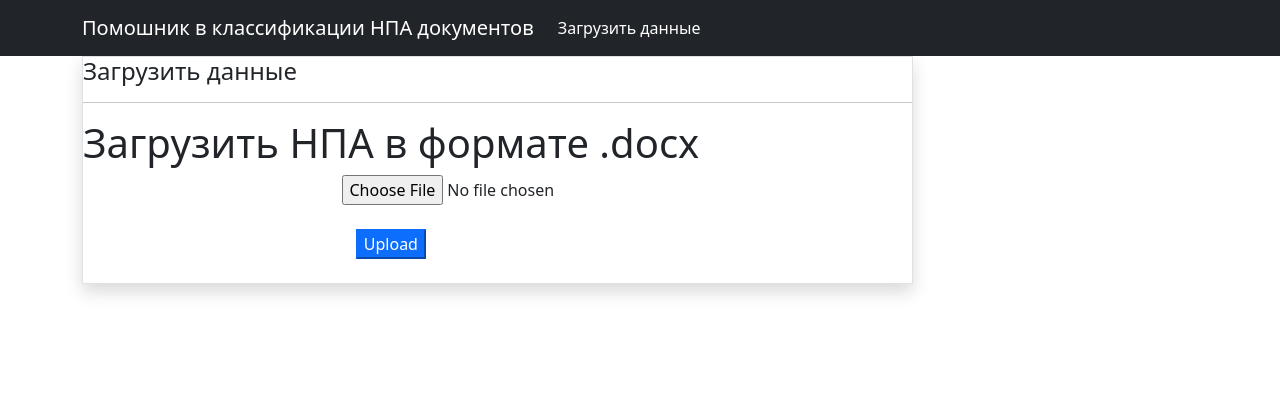
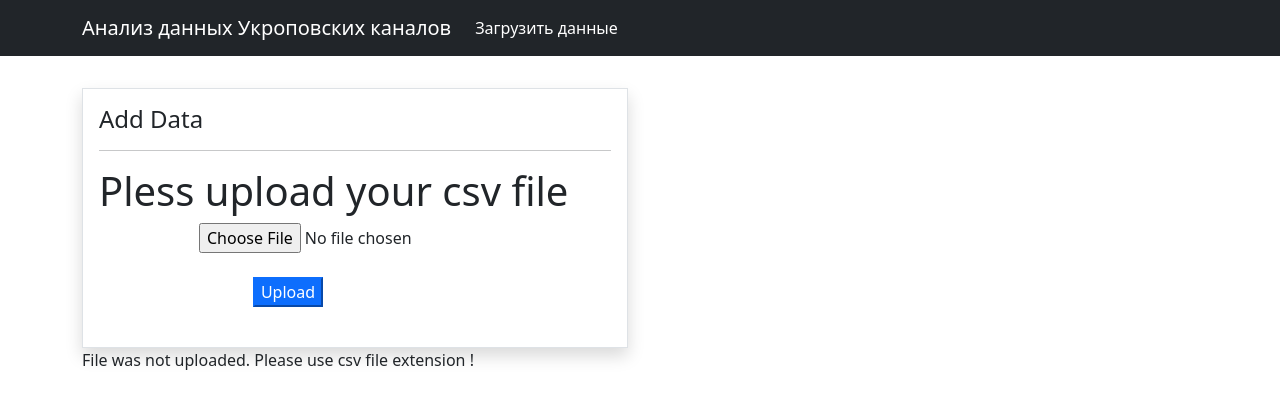
Before and after one commit to Buttee-bit/Analiz_tg_channel_UK, a Django app: page / in a window 1280 px wide. Shown: the top 409 px of the page. Run offline with Django 4.2, Linux system fonts and the light colour scheme; some libraries are stand-ins or nearby versions.

Commit message:
Revert "'Переделывание под нужды хакатона ML веб сервис '"
This reverts commit 4af29975

Signed-off-by: Buttee-bit <63400112+Buttee-bit@users.noreply.github.com>

```diff
--- a/django_charts/data/views.py
+++ b/django_charts/data/views.py
@@ -1,20 +1,6 @@
 import os
-import docx
-import re
+
 import pandas as pd
-import numpy as np
-import pickle
-
-import nltk
-from nltk.corpus import stopwords
-from nltk.stem.porter import PorterStemmer
-from nltk.stem import WordNetLemmatizer
-from nltk.stem import SnowballStemmer as snow
-
-from sklearn.feature_extraction.text import  TfidfVectorizer
-
-
-
 from django.contrib import messages
 from django.core.files.storage import FileSystemStorage
 from django.shortcuts import render, redirect
@@ -24,10 +10,10 @@ from django.shortcuts import render, redirect
 
 
 def index(request):
-    global attributied, name
+    global attributied
     if request.method == "POST":
         uploaded_file = request.FILES['document']
-        if uploaded_file.name.endswith('.docx'):
+        if uploaded_file.name.endswith('.csv'):
             # save csv file in media folder
             savefile = FileSystemStorage()
 
@@ -39,7 +25,7 @@ def index(request):
             readfile(file_directiry)
             return redirect(results)
     else:
-        pass
+        messages.warning(request, 'File was not uploaded. Please use csv file extension !')
 
     return render(request, 'dashboard/index.html')
 
@@ -48,133 +34,116 @@ def index(request):
 
 def readfile(filename):
     ## Объявление глобальных переменных
-    global model, path_document, \
-        data_norm, list_text_doc, len_doc_paragraph, \
-        df_docx, dict_class_color, \
+    global list_keys_valuse_counts, list_values_valuse_counts, \
+        data_norm, my_file, list_keys_to_week, \
+        list_values_to_week, list_keys_mount, \
         list_values_mount, dict_week
 
     ## Чтение и обрабока данных
+    def normalize_data():
+        data = pd.read_csv('data_tg.csv')
+        data['date_time'] = data['date'] + ' ' + data['time']
+        data['date_time'] = pd.to_datetime(data['date_time'])
+        data.index = data['date_time']
+        data = data.drop(columns=['date', 'time'], axis=1)
+        data = data.drop(columns=['md5'], axis=1)
+        data = data.drop(columns=['image'], axis=1)
+        data = data.drop(columns=['messageLink'], axis=1)
+        data = data.drop(columns=['messageImage'], axis=1)
+        data = data.drop(columns=['forwardedChanel'], axis=1)
 
+        return data
 
-    #data_norm = normalize_data()
-    def get_model(path_model):
-        with open(path_model, 'rb') as file:
-            pickle_model = pickle.load(file)
-        return pickle_model
-    model = get_model(r'model\LinearSVC_model_2700.pkl')
+    data_norm = normalize_data()
 
     ##  Создание графика распределения по дням для каждой группы
-    def load_file(path_to_file):
-        doc = docx.Document(path_to_file)
-        all_paragraphs = doc.paragraphs
-        list_text_doc = [par.text for par in all_paragraphs]
-        len_doc_paragraph = len(all_paragraphs)
-        return list_text_doc, len_doc_paragraph
-    list_text_doc,len_doc_paragraph = load_file('media\\' + name)
+    def get_list_value_counts(data_norm):
+        data_counts = data_norm.groupby('chanel', as_index=False).agg({
+            "id": 'count'
+        }).sort_values('id', ascending=False)
+        list_keys_valuse_counts = []
+        list_values_valuse_counts = []
+        for key, value in zip(data_counts['chanel'], data_counts['id']):
+            list_keys_valuse_counts.append(key)
+            list_values_valuse_counts.append(value)
+        return list_keys_valuse_counts, list_values_valuse_counts
 
-    def get_dict_class_to_color(path_color):
-        dict_class_color ={}
-        df = pd.read_csv(path_color)
-        df.index = df['Unnamed: 0']
-        f_1 = df['f1-score']
-        for class_, value in zip(f_1.index, f_1.values):
-            if value < .25:
-                dict_class_color[class_] = 'black'
-            if value < .5 and value > .25:
-                dict_class_color[class_] = 'brown'
-            if value < .75 and value > 0.5:
-                dict_class_color[class_] = 'green'
-            if value > .75:
-                dict_class_color[class_] = 'blue'
+    list_keys_valuse_counts, list_values_valuse_counts = get_list_value_counts(data_norm)
 
-        return dict_class_color
+    ## Создание графика распределения сообщений по дням месяца
+    def get_list_key_value_mount(data_norm):
+        data_norm_M = data_norm.resample('d').id.nunique().to_frame(name='mount_count')
+        data_norm_M['Day'] = data_norm_M.index.day
+        list_keys_mount = list(data_norm_M.Day.unique())
+        list_values_mount = list(data_norm_M.mount_count)
+        return list_keys_mount, list_values_mount
 
+    list_keys_mount, list_values_mount = get_list_key_value_mount(data_norm)
 
-    dict_class_color = get_dict_class_to_color('model\\'+ 'df_class_rep.csv')
-    print(dict_class_color)
-    #list_keys_valuse_counts, list_values_valuse_counts = get_list_value_counts(data_norm)
-    def pandas_df_text(text_doc):
-        df = pd.DataFrame(text_doc, columns=['text'])
-        return df
+    def value_for_week(data_norm):
 
-    df_docx = pandas_df_text(list_text_doc)
-    ## Создание графика распределения сообщений по дням месяца
-    def clear_text(text):
-        stop_words = set(stopwords.words('russian'))
-        text_cleaning_re = "[A-Za-z0-9!#$%&'()*+,./:;<=>?@[\]^_`{|}~—\"\-]+"
-        tokens = []
-        text = re.sub(text_cleaning_re, ' ', str(text).lower()).strip()
-        text = re.sub(r'\s+', ' ', text)
-        for token in text.split():
-            if token not in stop_words:
-                token = "".join(c for c in token if token.isalnum())
-                if len(token) != 2:
-                    tokens.append(token)
-        return " ".join(tokens)
+        data_to_week = pd.DataFrame(data=data_norm, index=None)
+        data_to_week['date_time'] = pd.to_datetime(data_to_week['date_time'])
+        data_to_week['dow'] = data_to_week.date_time.dt.day_name()
+        data_to_week['hour'] = data_to_week.date_time.dt.hour
 
-    def pre_process(text):
-        stemmer = snow('russian')
-        tokens = []
-        for token in text.split():
-            tokens.append(stemmer.stem(token))
-        return " ".join(tokens)
+        data_to_week = data_to_week.groupby([
+            'dow',
+            'hour'
+        ]).hour.count().to_frame(name='day_hour_count')
+        data_to_week = data_to_week.reset_index()
+        # Сюда вставить цикл по дням недели
+        list_week = list(data_to_week.dow.unique())
 
-    texts_ = df_docx.text.apply(lambda x: clear_text(x))
-    texts_stemm = texts_.apply(lambda x: pre_process(x))
+        dict_week = {}
+        for i in list_week:
+            dict_week[i] = [[], []]
 
-    #list_keys_mount, list_values_mount = get_list_key_value_mount(data_norm)
-#Возвращает словарь в котором обозначено в каком параграфе какой класс
-    def tfidf_text(texts_stemm):
-        tfidf_doc = TfidfVectorizer(max_features=2745, ngram_range=(1, 4))
-        X = tfidf_doc.fit_transform(texts_stemm)
-        Ypredict = model.predict(X)
-        Ypredict = Ypredict.tolist()
-        range_ = [i for i in range(len(Ypredict))]
-        dict_ = {}
-        for i in range_:
-            dict_[i] = Ypredict[i]
-        return dict_
-    dict_ = tfidf_text(texts_stemm)
+        for day in dict_week:
+            data_to_day = data_to_week[data_to_week['dow'] == day]
+            for key, value in zip(data_to_day['hour'], data_to_day['day_hour_count']):
+                dict_week[day][0].append(key)
+                dict_week[day][1].append(value)
+        return dict_week
 
-    #dict_week = value_for_week(data_norm)
+    dict_week = value_for_week(data_norm)
 
 
 def results(request):
-
-    #list_k_Monday = dict_week['Monday'][0]
-    #list_v_Monday = dict_week['Monday'][1]
-    #list_k_Saturday = dict_week['Saturday'][0]
-    #list_v_Saturday = dict_week['Saturday'][1]
-    #list_k_Sunday = dict_week['Sunday'][0]
-    #list_v_Sunday = dict_week['Sunday'][1]
-    #list_k_Thursday = dict_week['Thursday'][0]
-    #list_v_Thursday = dict_week['Thursday'][1]
-    #list_k_Tuesday = dict_week['Tuesday'][0]
-    #list_v_Tuesday = dict_week['Tuesday'][1]
-    #list_k_Wednesday = dict_week['Wednesday'][0]
-    #list_v_Wednesday = dict_week['Wednesday'][1]
-    #list_k_Friday = dict_week['Friday'][0]
-    #list_v_Friday = dict_week['Friday'][1]
+    list_k_Monday = dict_week['Monday'][0]
+    list_v_Monday = dict_week['Monday'][1]
+    list_k_Saturday = dict_week['Saturday'][0]
+    list_v_Saturday = dict_week['Saturday'][1]
+    list_k_Sunday = dict_week['Sunday'][0]
+    list_v_Sunday = dict_week['Sunday'][1]
+    list_k_Thursday = dict_week['Thursday'][0]
+    list_v_Thursday = dict_week['Thursday'][1]
+    list_k_Tuesday = dict_week['Tuesday'][0]
+    list_v_Tuesday = dict_week['Tuesday'][1]
+    list_k_Wednesday = dict_week['Wednesday'][0]
+    list_v_Wednesday = dict_week['Wednesday'][1]
+    list_k_Friday = dict_week['Friday'][0]
+    list_v_Friday = dict_week['Friday'][1]
 
     context = {
-        #'list_keys_mount': list_keys_mount,
-        #'list_values_mount': list_values_mount,
-        #'list_keys_valuse_counts': list_keys_valuse_counts,
-        #'list_values_valuse_counts': list_values_valuse_counts,
-        #'list_k_Monday': list_k_Monday,
-        #'list_v_Monday': list_v_Monday,
-        #'list_k_Saturday': list_k_Saturday,
-        #'list_v_Saturday': list_v_Saturday,
-       # 'list_k_Sunday': list_k_Sunday,
-        #'list_v_Sunday': list_v_Sunday,
-        #'list_k_Thursday': list_k_Thursday,
-        #'list_v_Thursday': list_v_Thursday,
-        #'list_k_Tuesday': list_k_Tuesday,
-        #'list_v_Tuesday': list_v_Tuesday,
-        #'list_k_Wednesday': list_k_Wednesday,
-        #'list_v_Wednesday': list_v_Wednesday,
-        #'list_k_Friday': list_k_Friday,
-        #'list_v_Friday': list_v_Friday
+        'list_keys_mount': list_keys_mount,
+        'list_values_mount': list_values_mount,
+        'list_keys_valuse_counts': list_keys_valuse_counts,
+        'list_values_valuse_counts': list_values_valuse_counts,
+        'list_k_Monday': list_k_Monday,
+        'list_v_Monday': list_v_Monday,
+        'list_k_Saturday': list_k_Saturday,
+        'list_v_Saturday': list_v_Saturday,
+        'list_k_Sunday': list_k_Sunday,
+        'list_v_Sunday': list_v_Sunday,
+        'list_k_Thursday': list_k_Thursday,
+        'list_v_Thursday': list_v_Thursday,
+        'list_k_Tuesday': list_k_Tuesday,
+        'list_v_Tuesday': list_v_Tuesday,
+        'list_k_Wednesday': list_k_Wednesday,
+        'list_v_Wednesday': list_v_Wednesday,
+        'list_k_Friday': list_k_Friday,
+        'list_v_Friday': list_v_Friday
     }
     return render(request, 'dashboard/results.html', context)
 
--- a/django_charts/templates/dashboard/index.html
+++ b/django_charts/templates/dashboard/index.html
@@ -1,10 +1,11 @@
 {% extends 'partials/base.html' %} {% block title %}Dashboard{% endblock %} {% block content %}
-<div class="row mt-9 pt-9">
-    <div class="col-md-9">
-        <div class="border p-9 shadow">
-            <h4>Загрузить данные</h4>
+<div class="row mt-3 pt-3">
+    <div class="col-md-6">
+        <div class="border p-3 shadow">
+            <h4>Add Data</h4>
             <hr>
-            <h1>Загрузить НПА в формате .docx</h1>
+            <h1>Pless upload your csv file</h1>
+
             <form method="POST" enctype="multipart/form-data">
                 {% csrf_token %}
                 <div class="row contend">
--- a/django_charts/templates/partials/nav.html
+++ b/django_charts/templates/partials/nav.html
@@ -1,6 +1,6 @@
 <nav class="navbar navbar-expand-lg navbar-dark bg-dark">
     <div class="container">
-        <a class="navbar-brand" href="{% url 'analiz_data'%}">Помошник в классификации НПА документов</a>
+        <a class="navbar-brand" href="{% url 'analiz_data'%}">Анализ данных Укроповских каналов</a>
         <button class="navbar-toggler" type="button" data-bs-toggle="collapse" data-bs-target="#navbarSupportedContent" aria-controls="navbarSupportedContent" aria-expanded="false" aria-label="Toggle navigation">
         <span class="navbar-toggler-icon"></span>
     </button>
```
